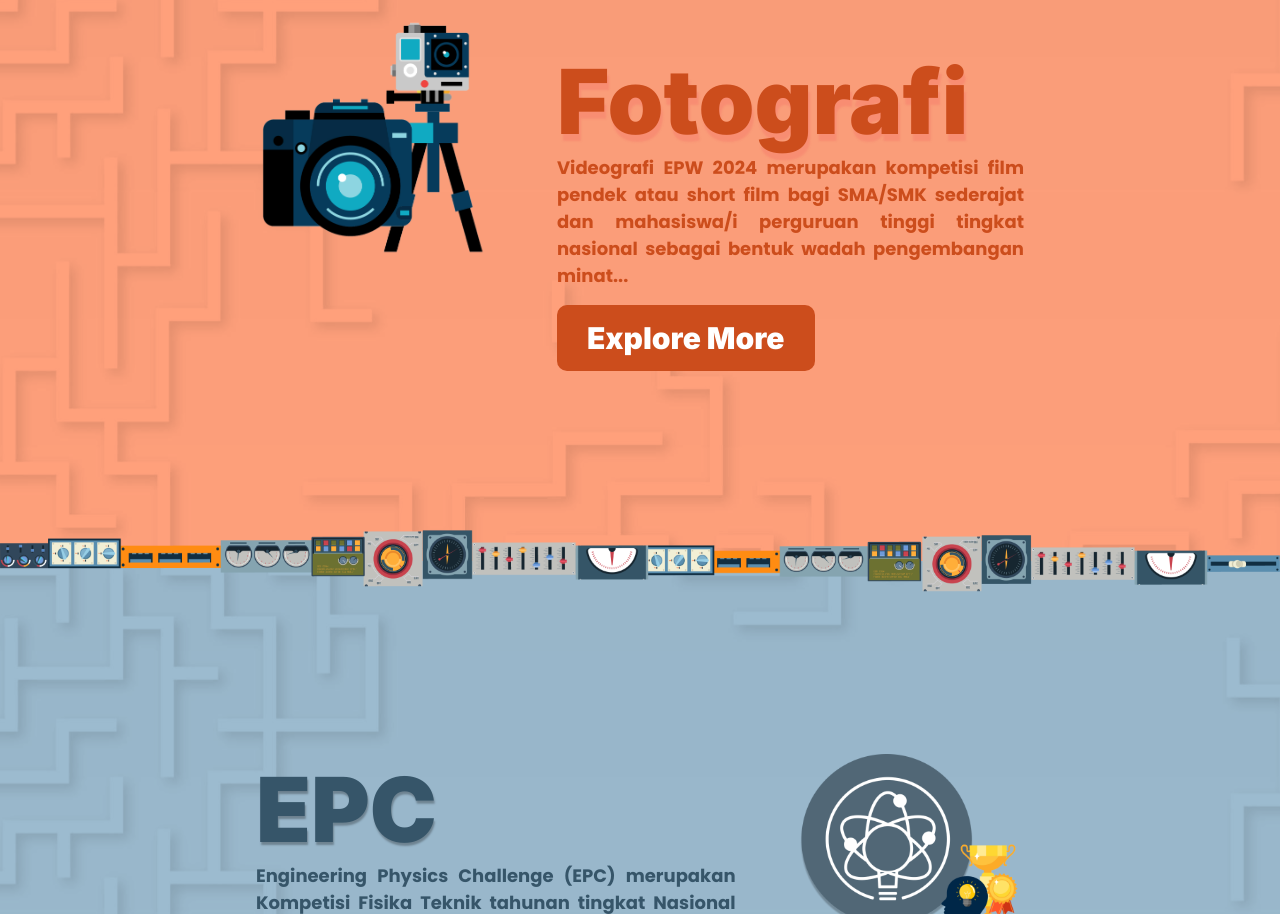
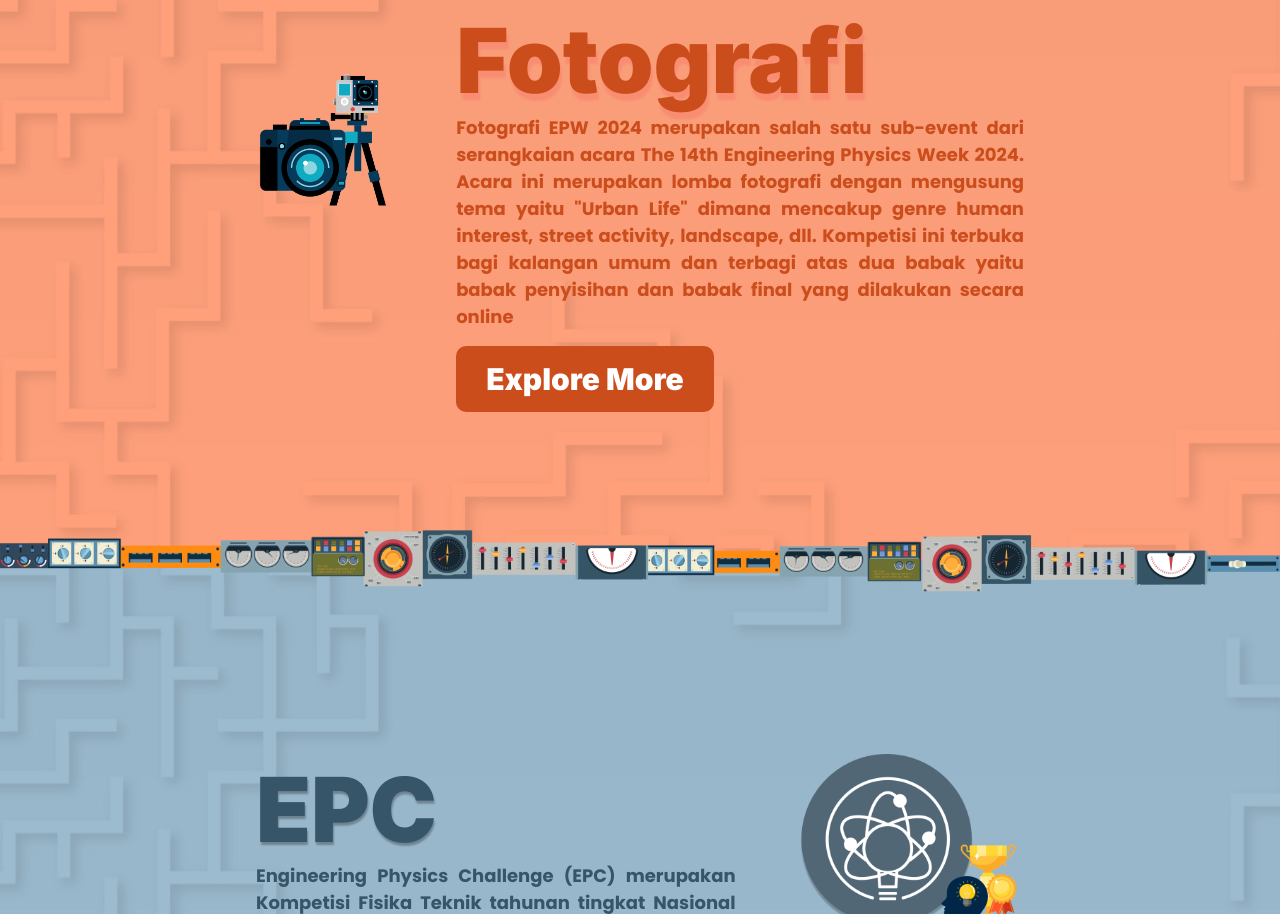
Before and after one commit to RAlfin25/EPW-2024, a React (Create React App) app: page / in a window 1280 px wide. Shown: the part 3119-4033 px from the top of the page. Built offline with nearby package versions, Linux system fonts and the light colour scheme.

Commit message:
Update Homepage.js

```diff
--- a/src/homepage/Homepage.js
+++ b/src/homepage/Homepage.js
@@ -149,9 +149,12 @@ function HomePage() {
           <div className="videografi-text">
             <h1>Fotografi</h1>
             <p>
-              Videografi EPW 2024 merupakan kompetisi film pendek atau short
-              film bagi SMA/SMK sederajat dan mahasiswa/i perguruan tinggi
-              tingkat nasional sebagai bentuk wadah pengembangan minat...
+              Fotografi EPW 2024 merupakan salah satu sub-event dari serangkaian acara
+              The 14th Engineering Physics Week 2024. Acara ini merupakan lomba fotografi
+              dengan mengusung tema yaitu "Urban Life" dimana mencakup genre human interest,
+              street activity, landscape, dll. Kompetisi ini terbuka bagi kalangan umum dan
+              terbagi atas dua babak yaitu babak penyisihan dan babak final yang dilakukan secara online
+
             </p>
             <NavLink to="/fotografi">
               <button>Explore More</button>
```
